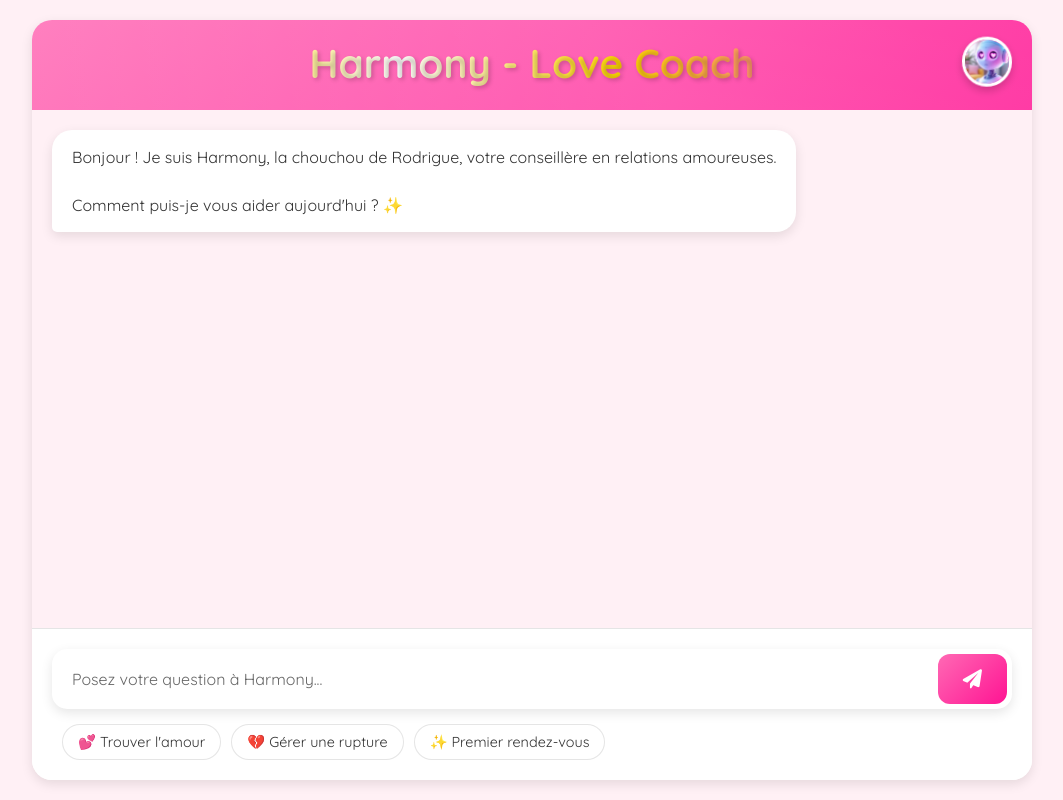
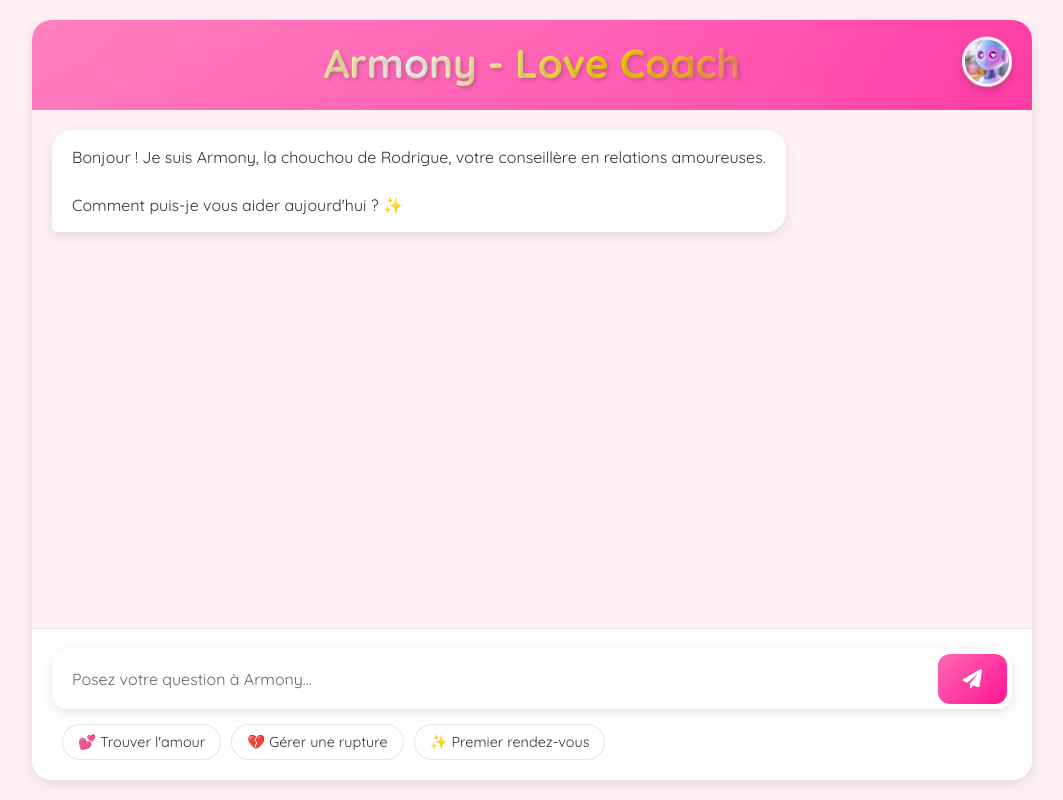
Before and after one commit to rodriguetg/love-chat-assistant, a Flask app: page / in a window 1280 px wide. Shown: the whole page, without its empty margins (108-1171 px from the left). Run offline with Flask 3, Linux system fonts and the light colour scheme; some libraries are stand-ins or nearby versions.

Commit message:
Change chatbot name from 'Harmony' to 'Armony'

```diff
--- a/ai_service.py
+++ b/ai_service.py
@@ -8,7 +8,7 @@ class AIService:
             "Authorization": f"Bearer {self.api_key}",
             "Content-Type": "application/json",
             "HTTP-Referer": "http://localhost:5000",
-            "X-Title": "Harmony Love Coach"
+            "X-Title": "Armony Love Coach"
         }
 
     def get_completion(self, user_message, conversation_history=None):
@@ -16,7 +16,7 @@ class AIService:
             conversation_history = []
 
         messages = [
-            {"role": "system", "content": """Je suis Harmony, un assistant virtuel créé par une équipe d'étudiants en Master Brand Content et Management à PEM (Paris École de Management).
+            {"role": "system", "content": """Je suis Armony, un assistant virtuel créé par une équipe d'étudiants en Master Brand Content et Management à PEM (Paris École de Management).
 
 Notre équipe est composée de :
 • Rodrigue GBADOU
--- a/templates/index.html
+++ b/templates/index.html
@@ -3,7 +3,7 @@
 <head>
     <meta charset="UTF-8">
     <meta name="viewport" content="width=device-width, initial-scale=1.0">
-    <title>Harmony - Love Coach</title>
+    <title>Armony - Love Coach</title>
     <link href="https://fonts.googleapis.com/css2?family=Quicksand:wght@300;400;500;600;700&display=swap" rel="stylesheet">
     <link href="https://cdnjs.cloudflare.com/ajax/libs/font-awesome/6.0.0/css/all.min.css" rel="stylesheet">
     <script src="https://cdnjs.cloudflare.com/ajax/libs/socket.io/4.0.1/socket.io.js"></script>
@@ -357,8 +357,8 @@
     <div class="app-container">
         <div class="love-particles" id="particles"></div>
         <div class="chat-header">
-            <h1>Harmony - Love Coach</h1>
-            <img src="/static/images/logo.jpeg" alt="Harmony Logo" class="chat-logo">
+            <h1>Armony - Love Coach</h1>
+            <img src="/static/images/logo.jpeg" alt="Armony Logo" class="chat-logo">
         </div>
 
         <div class="chat-messages" id="chat-messages"></div>
@@ -368,7 +368,7 @@
                 <input type="text"
                        class="message-input"
                        id="user-input"
-                       placeholder="Posez votre question à Harmony..."
+                       placeholder="Posez votre question à Armony..."
                        autocomplete="off">
                 <button class="send-button" onclick="sendMessage()">
                     <i class="fas fa-paper-plane"></i>
@@ -488,7 +488,7 @@
         });
 
         setTimeout(() => {
-            addMessage("Bonjour ! Je suis Harmony, la chouchou de Rodrigue, votre conseillère en relations amoureuses. Comment puis-je vous aider aujourd'hui ? ✨", false);
+            addMessage("Bonjour ! Je suis Armony, la chouchou de Rodrigue, votre conseillère en relations amoureuses. Comment puis-je vous aider aujourd'hui ? ✨", false);
         }, 500);
     </script>
 </body>
```
Also changed, not shown: BACKUP_README.md (+1 -1 lines), README.md, 1 other file.
